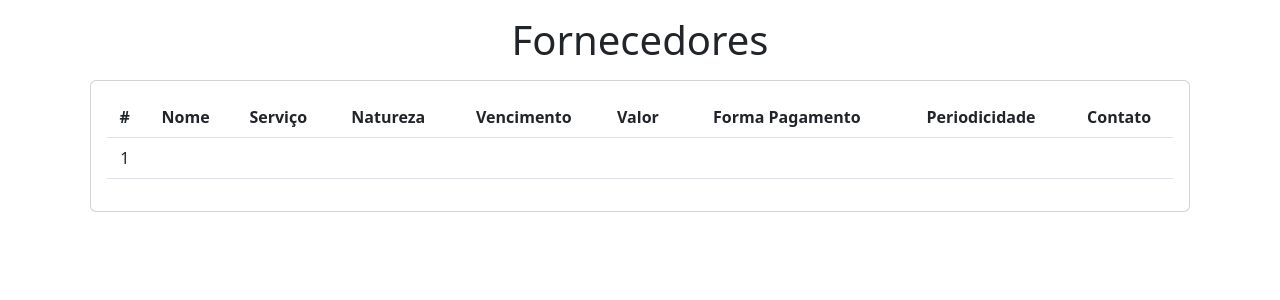
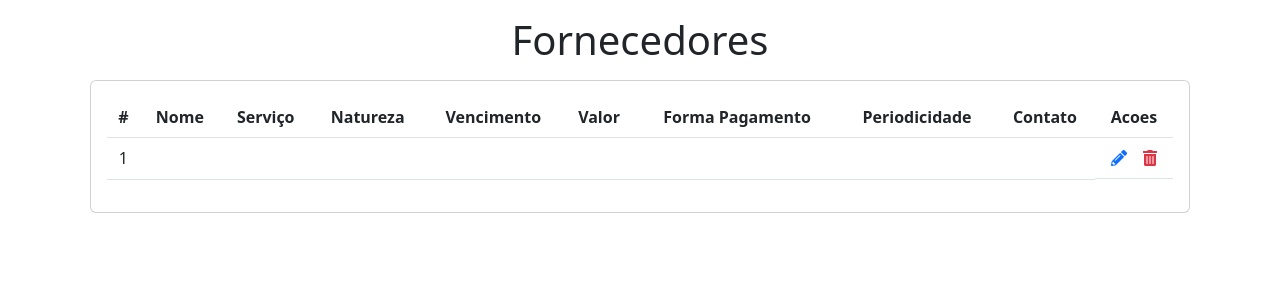
Before and after one commit to breno-alv/Agenda-Fornecedor, a PHP site: page /index.php in a window 1280 px wide. Shown: the part 66-366 px from the top of the page. Run offline with PHP 8.4, Linux system fonts and the light colour scheme; tables that the repository leaves empty or names only in its code hold one stand-in row (values such as "Sample post"); data that the repository does not hold is empty; some libraries are stand-ins or nearby versions.

Commit message:
adicionando links editar e deletar

```diff
--- a/index.php
+++ b/index.php
@@ -27,6 +27,7 @@ include_once("templates/header.php");
                             <th><center>Forma Pagamento</center></th>
                             <th><center>Periodicidade</center></th>
                             <th><center>Contato</center></th>
+                            <th><center>Acoes</center></th>
                         </tr>
                     </thead>
                     <tbody>
@@ -66,6 +67,10 @@ include_once("templates/header.php");
                                 <td>
                                     <center><?= $a['contato'];?></center>
                                 </td>
+                                <td class="actions d-flex justify-content-around">
+                                    <center><a href="#"><i class="fas fa-pencil-alt text-primary"></i></a></center>
+                                    <center><a href="#"><i class="fas fa-trash-alt text-danger"></i></a></center>
+                                </td>
                             </tr>
                         <?php } ?>
                     </tbody>
```
